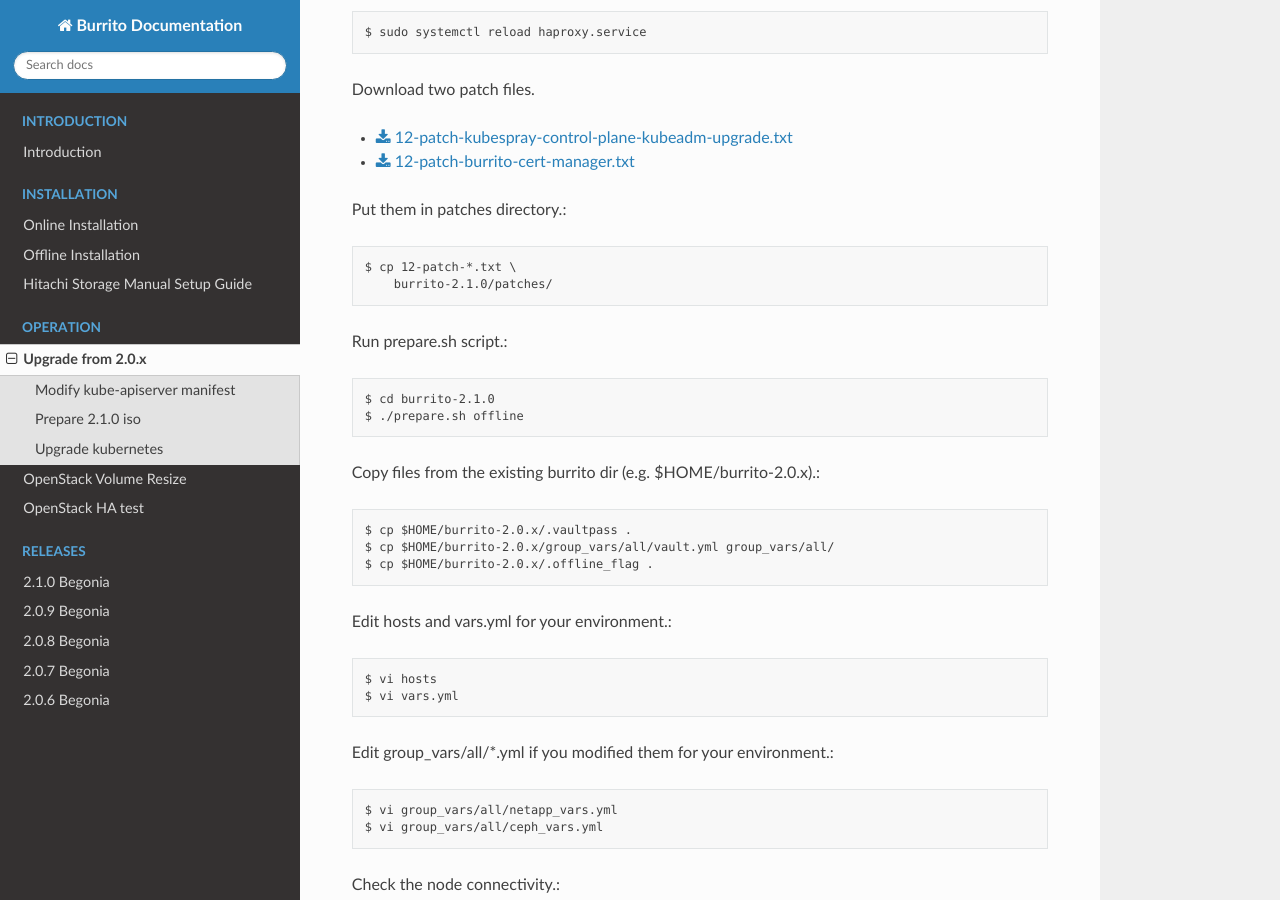
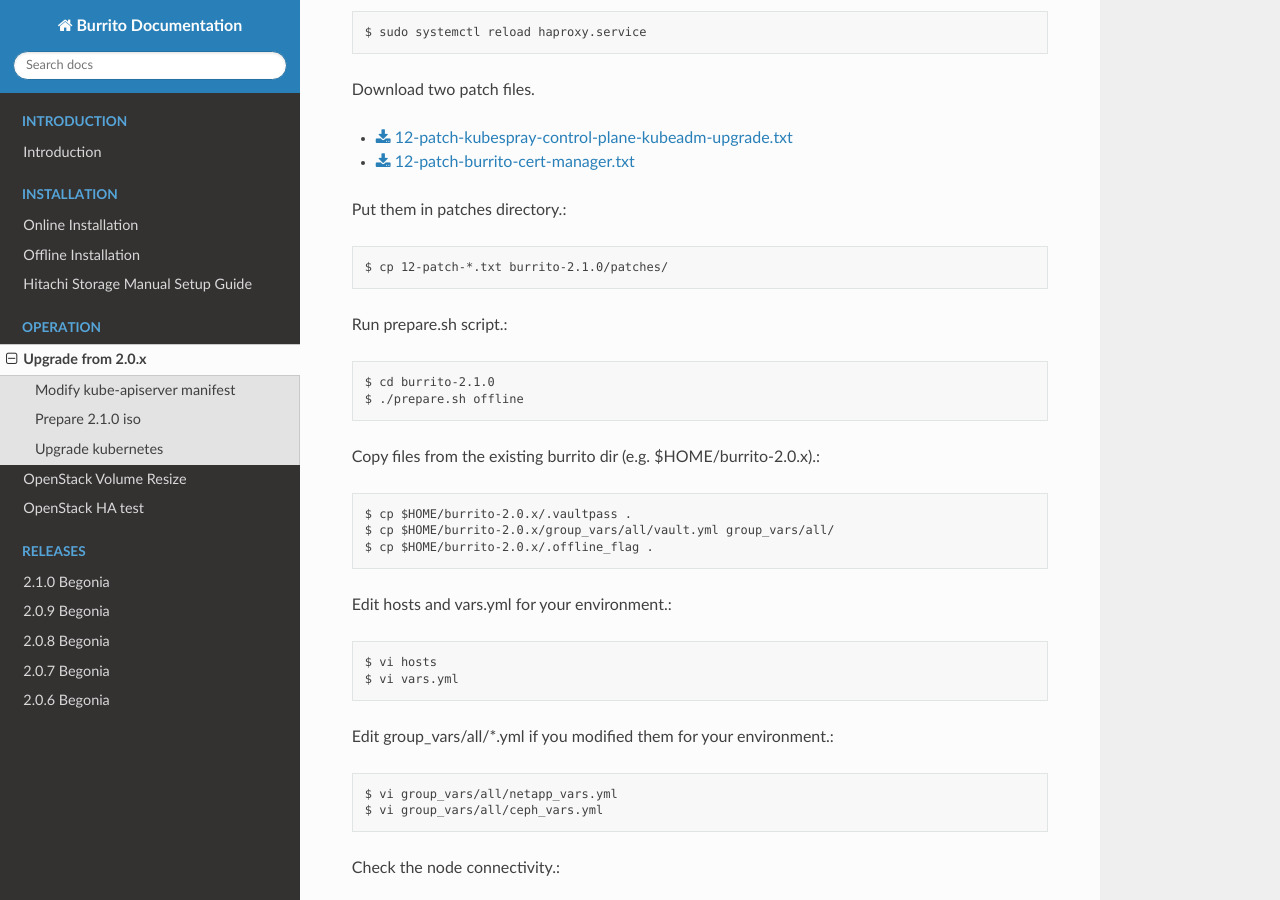
Before and after one commit to iorchard/burrito_docs, a Sphinx documentation site: the page built from source/operation/upgrade_from_2.0.x.rst, in a window 1280 px wide and 900 px high, scrolled down 2190 px. Built offline with Sphinx 7.4.7 and the Read the Docs theme 2.0.0, drawn with Linux system fonts in a browser that asks for light colours; pages that are not in the unit, such as notebooks, are missing from menus.

```diff
--- a/source/operation/upgrade_from_2.0.x.rst
+++ b/source/operation/upgrade_from_2.0.x.rst
@@ -95,8 +95,7 @@ Download two patch files.
 
 Put them in patches directory.::
 
-    $ cp 12-patch-*.txt \
-        burrito-2.1.0/patches/
+    $ cp 12-patch-*.txt burrito-2.1.0/patches/
 
 Run prepare.sh script.::
 
```
